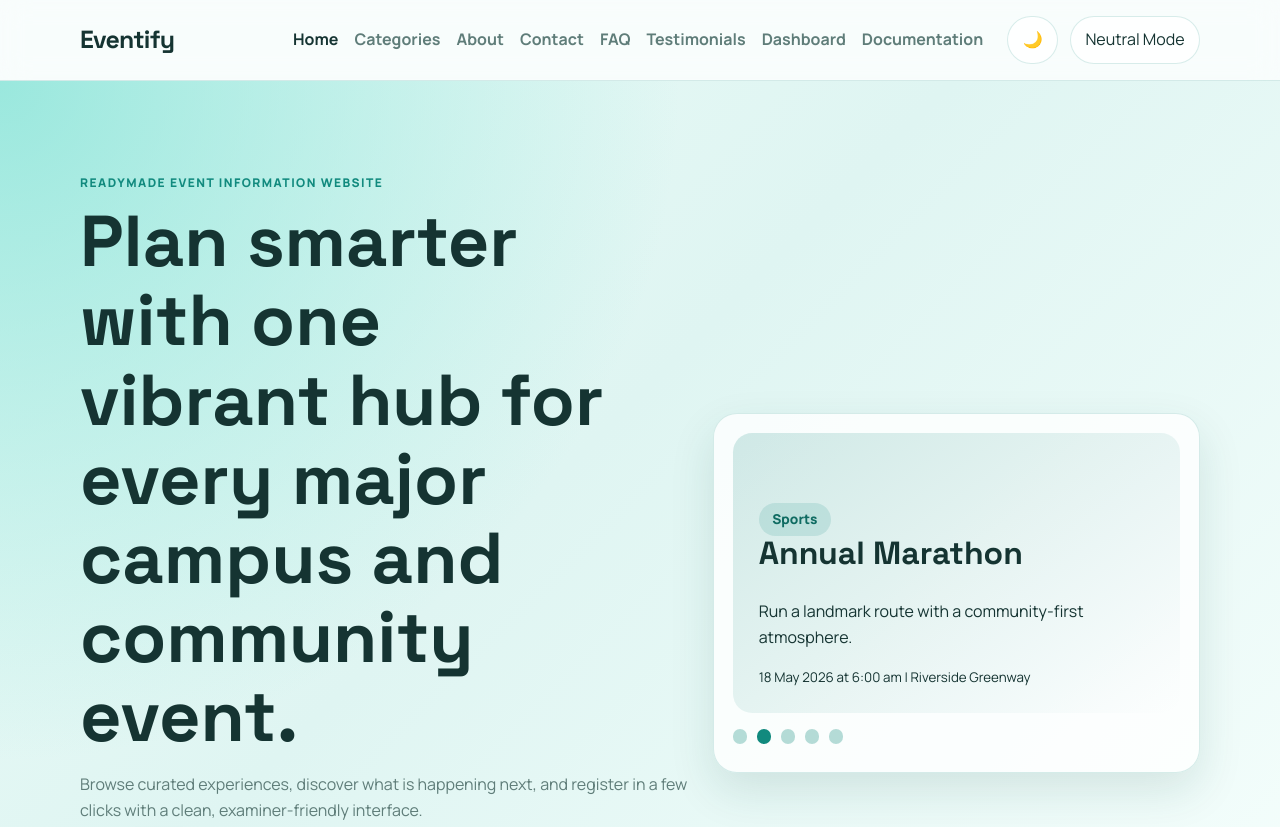
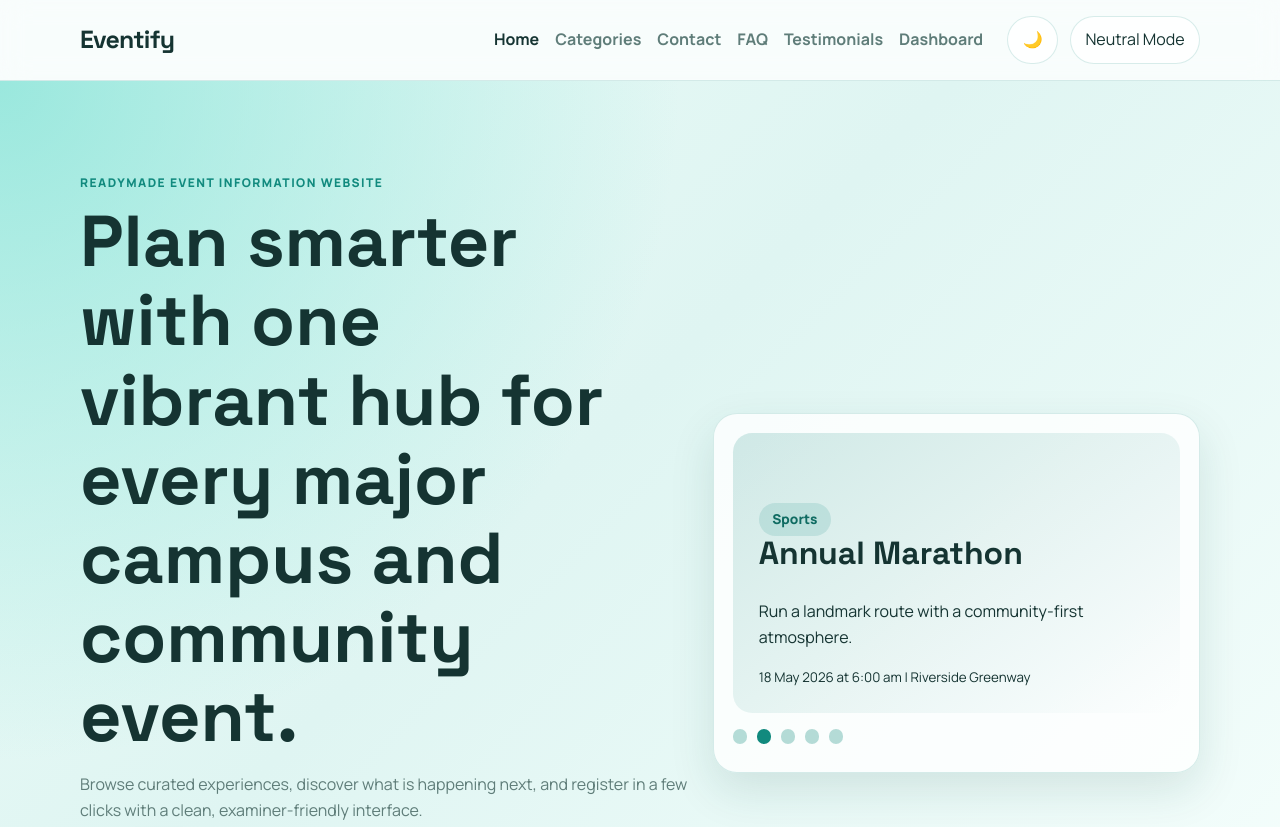
Before and after one commit to tanishkapatekar25-a11y/eventify-final, a plain HTML site: page index.html in a window 1280 px wide. Shown: the top 827 px of the page. Drawn offline with Linux system fonts and the light colour scheme.

Commit message:
Remove 'About' and 'Documentation' links from nav
Removed 'About' and 'Documentation' links from navigation.

```diff
--- a/index.html
+++ b/index.html
@@ -18,12 +18,10 @@
       <div class="nav-menu" id="nav-menu">
         <a href="index.html" aria-current="page">Home</a>
         <a href="categories.html">Categories</a>
-        <a href="about.html">About</a>
         <a href="contact.html">Contact</a>
         <a href="faq.html">FAQ</a>
         <a href="testimonials.html">Testimonials</a>
         <a href="dashboard.html">Dashboard</a>
-        <a href="documentation.html">Documentation</a>
         <div class="nav-tools">
           <button class="icon-btn" id="modeToggle" type="button" aria-label="Toggle dark mode">🌙</button>
           <button class="pill-btn" id="themeToggle" type="button">Neutral Mode</button>
@@ -142,9 +140,7 @@
       <div>
         <h3>Pages</h3>
         <a href="categories.html">Categories</a>
-        <a href="about.html">About</a>
         <a href="contact.html">Contact</a>
-        <a href="documentation.html">Documentation</a>
       </div>
       <div>
         <h3>Follow</h3>
```
